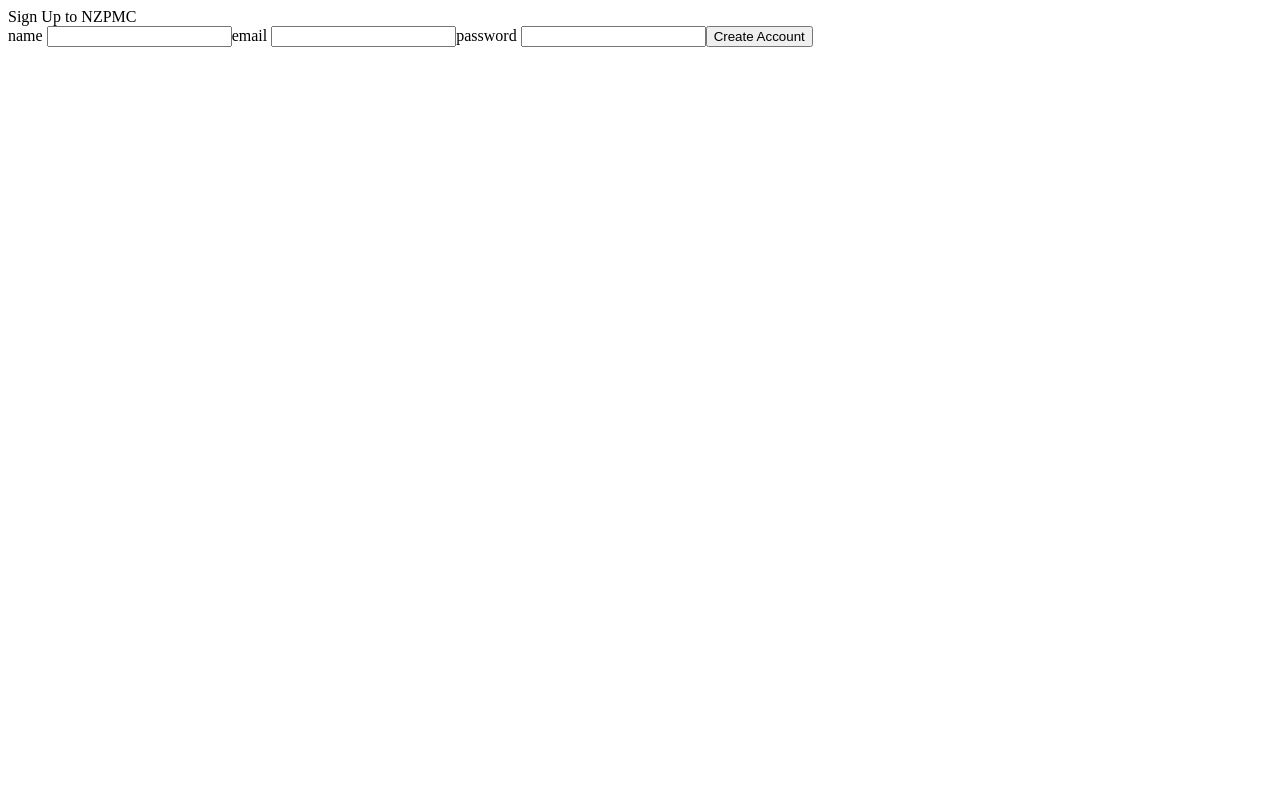
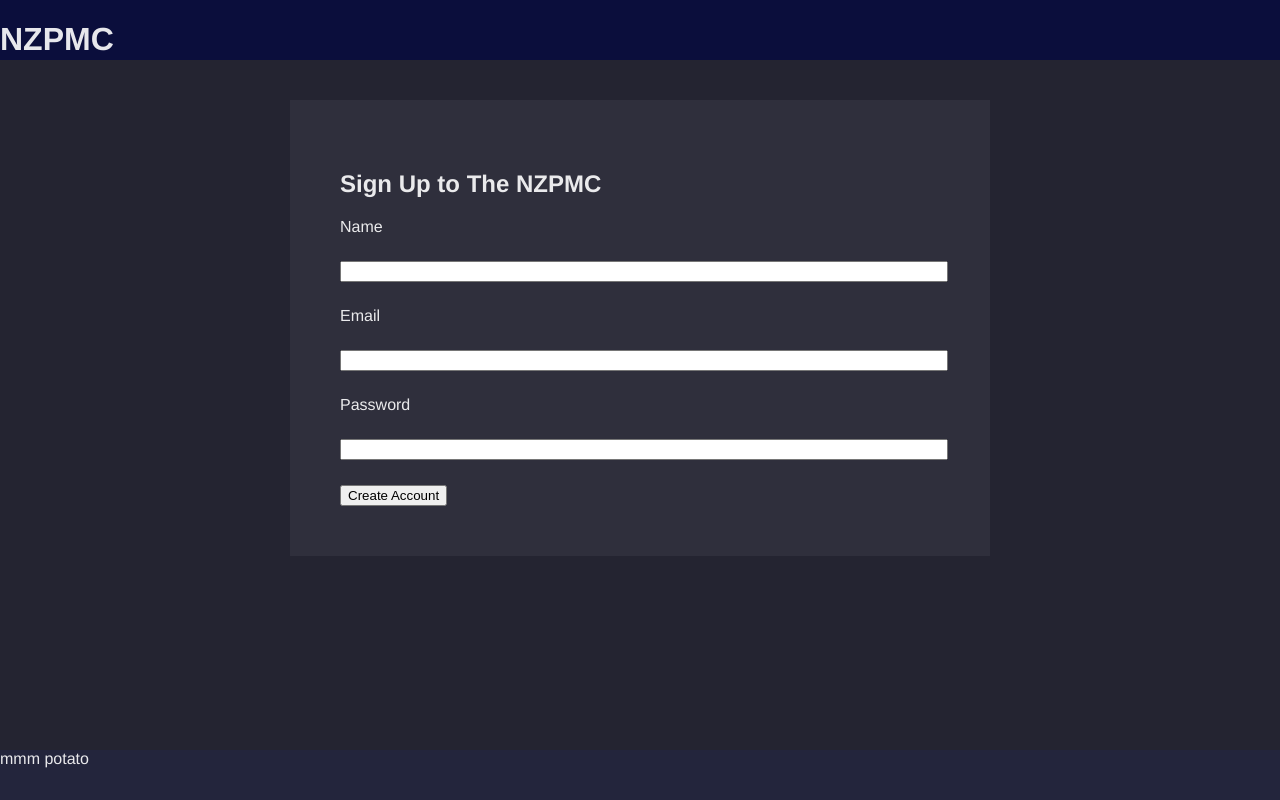
Before and after one commit to RLee64/mini-registration-platform, a React (Vite) app in the folder frontend/: page /sign-up in a window 1280 px wide. Built offline with nearby package versions, Linux system fonts and the light colour scheme.

Commit message:
Basic page styling
Got tired of the bland user interface, so some edits to the HTML tags as well as some CSS code was added to make the site look slightly less horrifying

```diff
--- a/frontend/src/Pages/AdminPage.jsx
+++ b/frontend/src/Pages/AdminPage.jsx
@@ -50,9 +50,9 @@
 
   return (
     <div>
-      ADMIN STUFF
+      <h1>Admin Panel</h1>
       <div>
-        EVENTS
+        <h2>Events</h2>
         <ul>
           {events.map((event) => (
             <li key={event.id}>{event.name}</li>
@@ -60,22 +60,25 @@
         </ul>
       </div>
       <div>
-        CREATE EVENT
+        <h2>Create Event</h2>
         <form onSubmit={createEvent}>
-          name{" "}
+          <label htmlFor="eventName">Name</label>
           <input
+            id="eventName"
             value={newEventName}
             onChange={(event) => setNewEventName(event.target.value)}
             type="text"
           />
-          description{" "}
+          <label htmlFor="eventDescription">Description</label>
           <input
+            id="eventDescription"
             value={newEventDescription}
             onChange={(event) => setNewEventDescription(event.target.value)}
             type="text"
           />
-          date{" "}
+          <label id="eventDate">Date</label>
           <input
+            id="eventDate"
             value={newEventDate}
             onChange={(event) => setNewEventDate(event.target.value)}
             type="date"
@@ -84,7 +87,8 @@
         </form>
       </div>
       <div>
-        ACCOUNTS
+        <h2>
+          Registered Accounts</h2>
         <ul>
           {accounts.map((account) => (
             <li key={account.id}>{account.name}</li>
--- a/frontend/src/Pages/LoginPage.jsx
+++ b/frontend/src/Pages/LoginPage.jsx
@@ -34,31 +34,34 @@
         email: response.email,
         password: response.password,
         roles: response.roles,
-        accessToken: response.accessToken
-      })
+        accessToken: response.accessToken,
+      });
       setLoginEmail("");
       setLoginPassword("");
     });
   };
 
   return (
-    <div>
-      Login Page
+    <div className="form-box">
+      <h2>Log In</h2>
       <p>{errorMessage}</p>
       <form onSubmit={login}>
-        email{" "}
+        <label htmlFor="loginEmail">Email</label>
         <input
+          id="loginEmail"
           value={loginEmail}
           onChange={(event) => setLoginEmail(event.target.value)}
           type="email"
         />
-        password{" "}
+        <label htmlFor="loginPassword">Password</label>
         <input
+          id="loginPassword"
           value={loginPassword}
           onChange={(event) => setLoginPassword(event.target.value)}
           type="password"
         />
-        <button type="submit">Login</button>
+        <button type="submit">Log In</button>
+        <p>Don't have an account?</p>
         <button onClick={toSignUp}>Create Account</button>
       </form>
     </div>
--- a/frontend/src/Pages/SignUpPage.jsx
+++ b/frontend/src/Pages/SignUpPage.jsx
@@ -33,23 +33,26 @@
   };
 
   return (
-    <div>
-      Sign Up to NZPMC
+    <div className="form-box">
+      <h2>Sign Up to The NZPMC</h2>
       <form onSubmit={createAccount}>
-        name{" "}
+        <label htmlFor="signUpName">Name</label>
         <input
+          id="signUpName"
           value={newAccountName}
           onChange={(event) => setNewAccountName(event.target.value)}
           type="text"
         />
-        email{" "}
+        <label htmlFor="signUpEmail">Email</label>
         <input
+          id="signUpEmail"
           value={newAccountEmail}
           onChange={(event) => setNewAccountEmail(event.target.value)}
           type="email"
         />
-        password{" "}
+        <label htmlFor="signUpPassword">Password</label>
         <input
+          id="signUpPassword"
           value={newAccountPassword}
           onChange={(event) => setNewAccountPassword(event.target.value)}
           type="password"
--- a/frontend/src/components/Layout.jsx
+++ b/frontend/src/components/Layout.jsx
@@ -2,11 +2,18 @@
 
 const Layout = () => {
     return (
-        //HEADER
+        <>
+        <header>
+            <h1>NZPMC</h1>
+        </header>
         <main>
             <Outlet />
         </main>
-        //FOOTER
+        <footer>
+            mmm potato
+        </footer>
+        </>
+
     )
 }
 
--- a/frontend/src/main.jsx
+++ b/frontend/src/main.jsx
@@ -5,6 +5,8 @@
 import { AuthProvider } from "./context/AuthProvider";
 
 import App from "./App";
+
+import './styles/index.css'
 
 createRoot(document.getElementById("root")).render(
   <StrictMode>
--- /dev/null
+++ b/frontend/src/styles/index.css
@@ -0,0 +1,42 @@
+:root {
+  font-family: Helvetica, Arial, sans-serif;
+  background-color: rgb(36, 36, 49);
+  color: rgba(255, 255, 255, 0.9);
+  --header-height: 60px;
+}
+
+header {
+    width: 100%;
+    background-color: rgb(11, 14, 60);
+    height: var(--header-height);
+    position: fixed;
+    top: 0;
+    left: 0;
+}
+
+main {
+  margin-top: var(--header-height);
+}
+
+input {
+  display: block;
+  margin: 25px auto 25px auto;
+  width: 100%;
+}
+
+.form-box {
+    width: 80%;
+    max-width: 600px;
+    margin: 100px auto 0 auto;
+    background-color: rgba(255, 255, 255, 0.05);
+    padding: 50px;
+}
+
+footer {
+    width: 100%;
+    background-color: rgb(35, 37, 60);
+    height: 50px;
+    position: fixed;
+    bottom: 0;
+    left: 0;
+}
```
